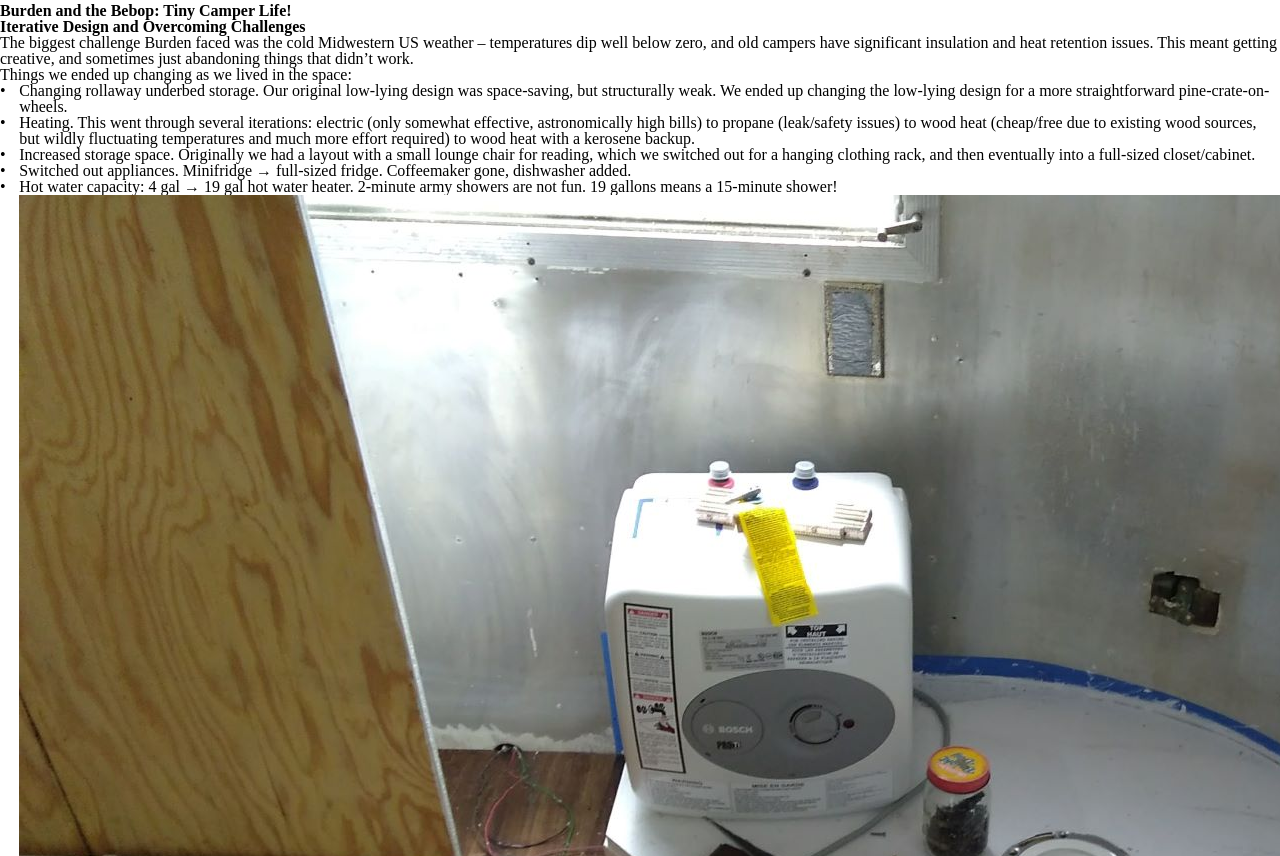
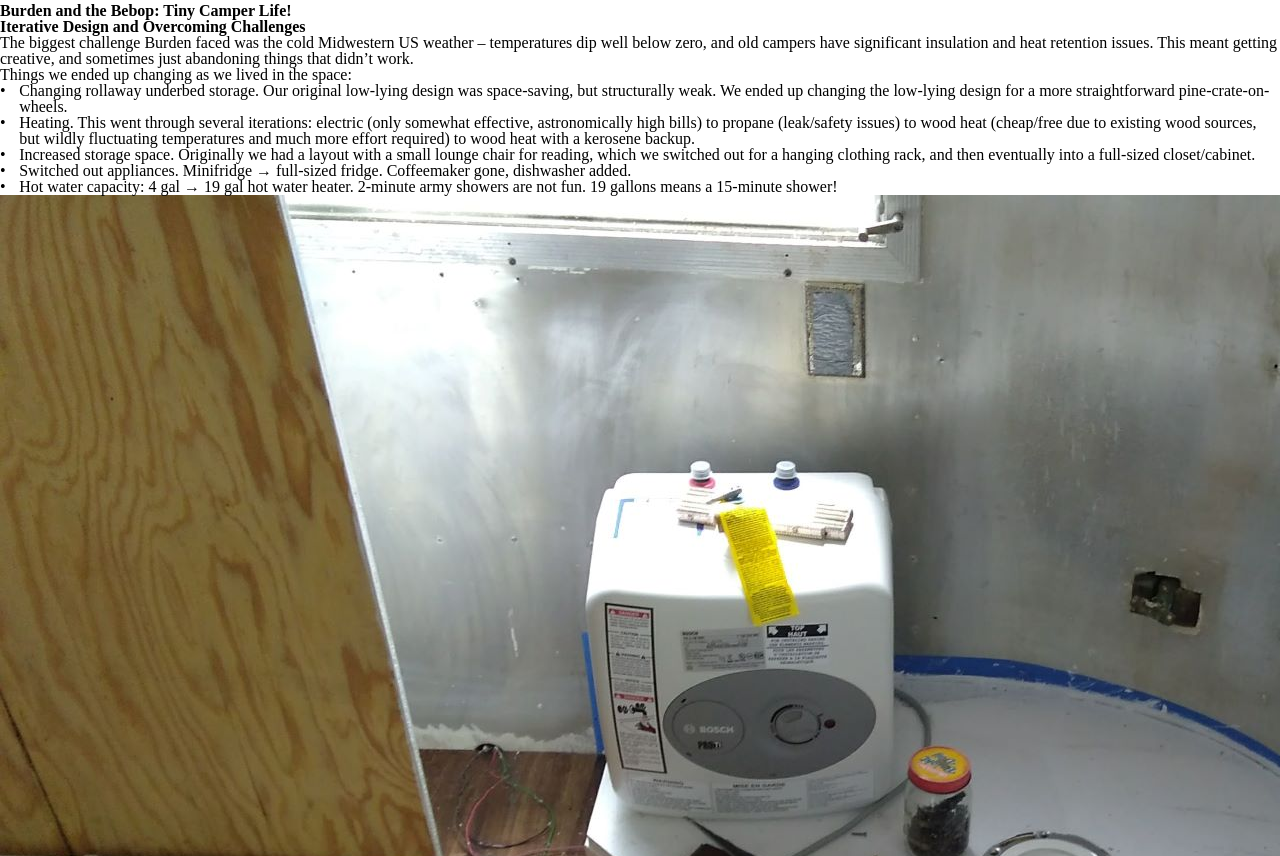
Before and after one commit to siniakov/week1, a plain HTML site: page iterativedesign.html in a window 1280 px wide. Shown: the part 544-1400 px from the top of the page. Drawn offline with Linux system fonts and the light colour scheme.

Commit message:
fixed list syntax

```diff
--- a/iterativedesign.html
+++ b/iterativedesign.html
@@ -39,10 +39,9 @@
     <li>Heating. This went through several iterations: electric (only somewhat effective, astronomically high bills) to propane (leak/safety issues) to wood heat (cheap/free due to existing wood sources, but wildly fluctuating temperatures and much more effort required) to wood heat with a kerosene backup.</li>
     <li>Increased storage space. Originally we had a layout with a small lounge chair for reading, which we switched out for a hanging clothing rack, and then eventually into a full-sized closet/cabinet.</li>
     <li>Switched out appliances. Minifridge &rarr; full-sized fridge. Coffeemaker gone, dishwasher added.</li>
-    <li>Hot water capacity: 4 gal &rarr; 19 gal hot water heater. 2-minute army showers are not fun. 19 gallons means a 15-minute shower!
-<figure><img src="assets/images/bathroomskeleton.jpg" alt="a half-finished plywood platform. On top of the platform is a small 4-gallon water heater"/></li><figcaption>The original dinky hot water heater; switched out for one nearly 5x bigger.</figcaption></figure>
+    <li>Hot water capacity: 4 gal &rarr; 19 gal hot water heater. 2-minute army showers are not fun. 19 gallons means a 15-minute shower!</li>
 </ul>
-
+<figure><img src="assets/images/bathroomskeleton.jpg" alt="a half-finished plywood platform. On top of the platform is a small 4-gallon water heater"/><figcaption>The original dinky hot water heater; switched out for one nearly 5x bigger.</figcaption></figure>
 <p>There were also a number of issues we had to troubleshoot:</p>
 <ul>
 	<li>Blackwater tank clogs. As the remaining waste needed to be flushed out while we were using the camper, there were some moment where the tank outlet clogged and needed to be manually unplugged. This was a very unpleasant process. We also started using a bidet to reduce the volume of paper mass going into the tank. (Bonus, bidets are more sanitary!)</li>
```
